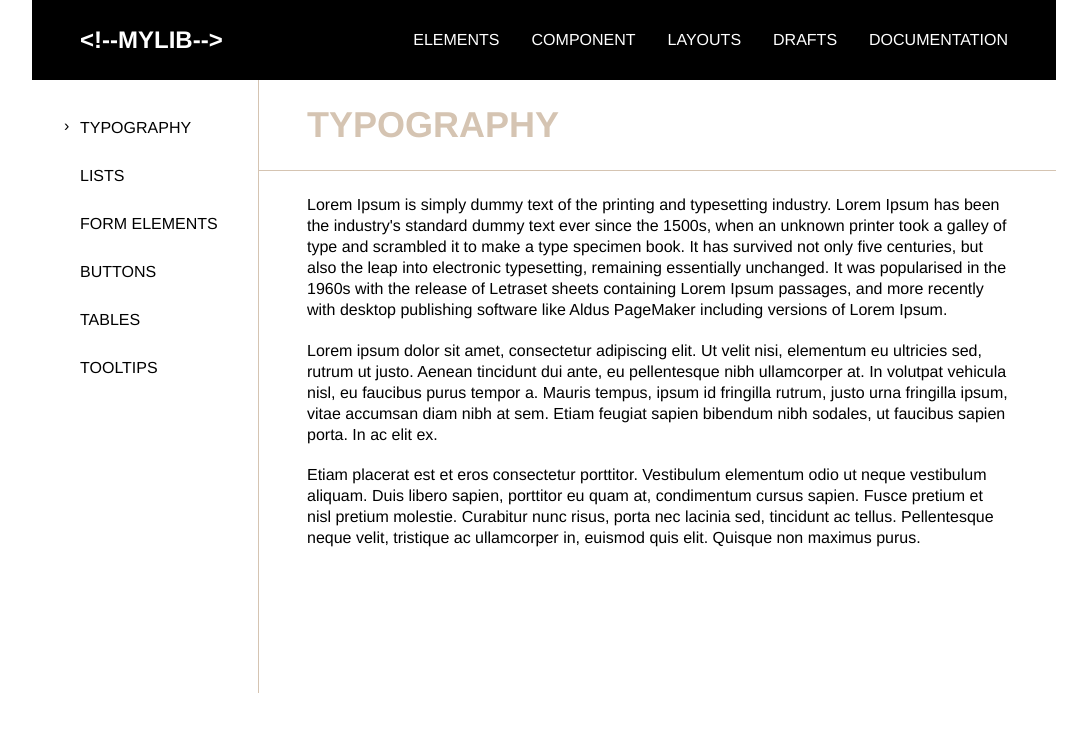
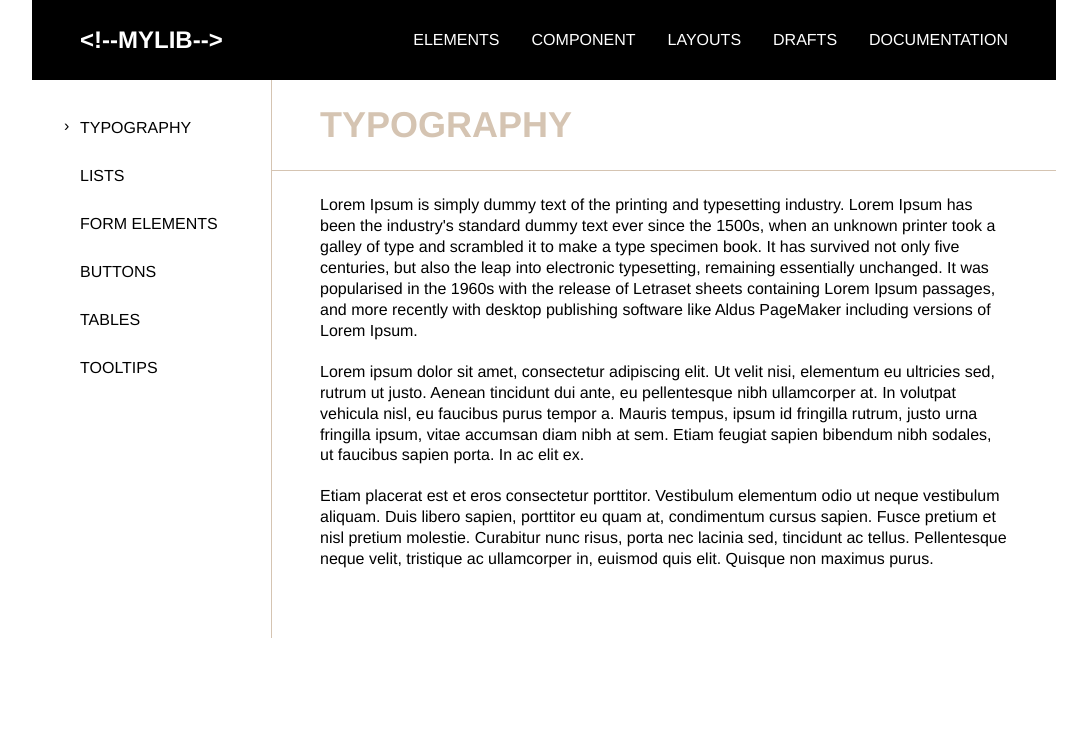
Before and after one commit to viktorovaleksandr/Hillel-Basic-Layouts, a plain HTML site: page layout 02/index.html in a window 1280 px wide. Shown: the whole page, without its empty margins (96-1183 px from the left). Drawn offline with Linux system fonts and the light colour scheme.

Commit message:
fix code

```diff
--- a/layout 01/css/style.css
+++ b/layout 01/css/style.css
@@ -19,6 +19,7 @@ body {
 	text-transform: uppercase;
 }
 .navbar .logo {
+	flex: 0 0 157px;
 	font: 600 24px/32px Helvetica, sans-serif;
 	color: #fff;
 	margin: 0 48px;
@@ -29,7 +30,8 @@ body {
 .navbar-list {
 	display: flex;
 	justify-content: flex-end;
-	padding: 0 48px;
+	flex-wrap: wrap;
+	padding: 0 48px 0 0;
 }
 .navbar-list li {
 	margin: 0 0 0 32px;
@@ -63,9 +65,9 @@ body {
 	flex-grow: 1;
 }
 .sidebar {
+	flex: 0 0 175px;
 	background: #D5C4B2;
 	padding: 32px;
-	flex: 0 0 162px;
 }
 .sidebar-list li a {
 	display: inline-flex;
@@ -87,7 +89,7 @@ body {
 }
 .main-content {
 	flex-grow: 1;
-	padding: 0 0 100px;
+	padding: 0 0 24px;
 }
 .title {
 	font: 600 36px/42px Helvetica, sans-serif;
--- a/layout 02/css/style.css
+++ b/layout 02/css/style.css
@@ -19,6 +19,7 @@ body {
 	text-transform: uppercase;
 }
 .navbar .logo {
+	flex: 0 0 157px;
 	font: 600 24px/32px Helvetica, sans-serif;
 	color: #fff;
 	margin: 0 48px;
@@ -27,8 +28,10 @@ body {
 	opacity: .7;
 }
 .navbar-list {
-	display: inline-flex;
-	padding: 0 48px;
+	display: flex;
+	justify-content: flex-end;
+	flex-wrap: wrap;
+	padding: 0 48px 0 0;
 }
 .navbar-list li {
 	margin: 0 0 0 32px;
@@ -62,7 +65,7 @@ body {
 	flex-grow: 1;
 }
 .sidebar {
-	flex: 0 0 162px;
+	flex: 0 0 175px;
 	padding: 32px;
 }
 .sidebar-list li a {
@@ -86,16 +89,16 @@ body {
 .main-content {
 	flex-grow: 1;
 	border-left: 1px solid #D5C4B2;
-	padding: 0 0 100px;
+	padding: 0 0 24px;
 }
 .title {
 	font: 600 36px/42px Helvetica, sans-serif;
 	text-transform: uppercase;
 	color: #D5C4B2;
+	border-bottom: 1px solid #D5C4B2;
 	padding: 24px 48px;
 }
 .description {
-  	border-top: 1px solid #D5C4B2;
 	padding: 24px 48px;
 }
 .description p {
--- a/layout 02/index.html
+++ b/layout 02/index.html
@@ -11,7 +11,7 @@
 	<div class="wrapper">
 		<header class="header">
 			<nav class="navbar">
-				<a class="logo" href="">&lt;!--Mylib--&gt;</a>
+				<a class="logo" href="#">&lt;!--Mylib--&gt;</a>
 				<ul class="navbar-list">
 					<li><a href="#">elements</a></li>
 					<li><a href="#">component</a></li>
--- a/layout 03/css/style.css
+++ b/layout 03/css/style.css
@@ -19,6 +19,7 @@ body {
 	text-transform: uppercase;
 }
 .navbar .logo {
+	flex: 0 0 157px;
 	font: 600 24px/32px Helvetica, sans-serif;
 	color: #fff;
 	margin: 0 48px;
@@ -27,8 +28,10 @@ body {
 	opacity: .7;
 }
 .navbar-list {
-	display: inline-flex;
-	padding: 0 48px;
+	display: flex;
+	justify-content: flex-end;
+	flex-wrap: wrap;
+	padding: 0 48px 0 0;
 }
 .navbar-list li {
 	margin: 0 0 0 32px;
@@ -61,7 +64,7 @@ body {
 	flex-grow: 1;
 }
 .sidebar {
-	flex: 0 0 162px;
+	flex: 0 0 175px;
 	padding: 32px;
 	border-right: 1px solid #D5C4B2;
 }
@@ -85,7 +88,7 @@ body {
 }
 .main-content {
 	flex-grow: 1;
-	padding: 0 0 100px;
+	padding: 0 0 24px;
 }
 .title {
 	font: 600 36px/42px Helvetica, sans-serif;
```
Also changed, not shown: layout 01/index.html (+1 -1 lines).
